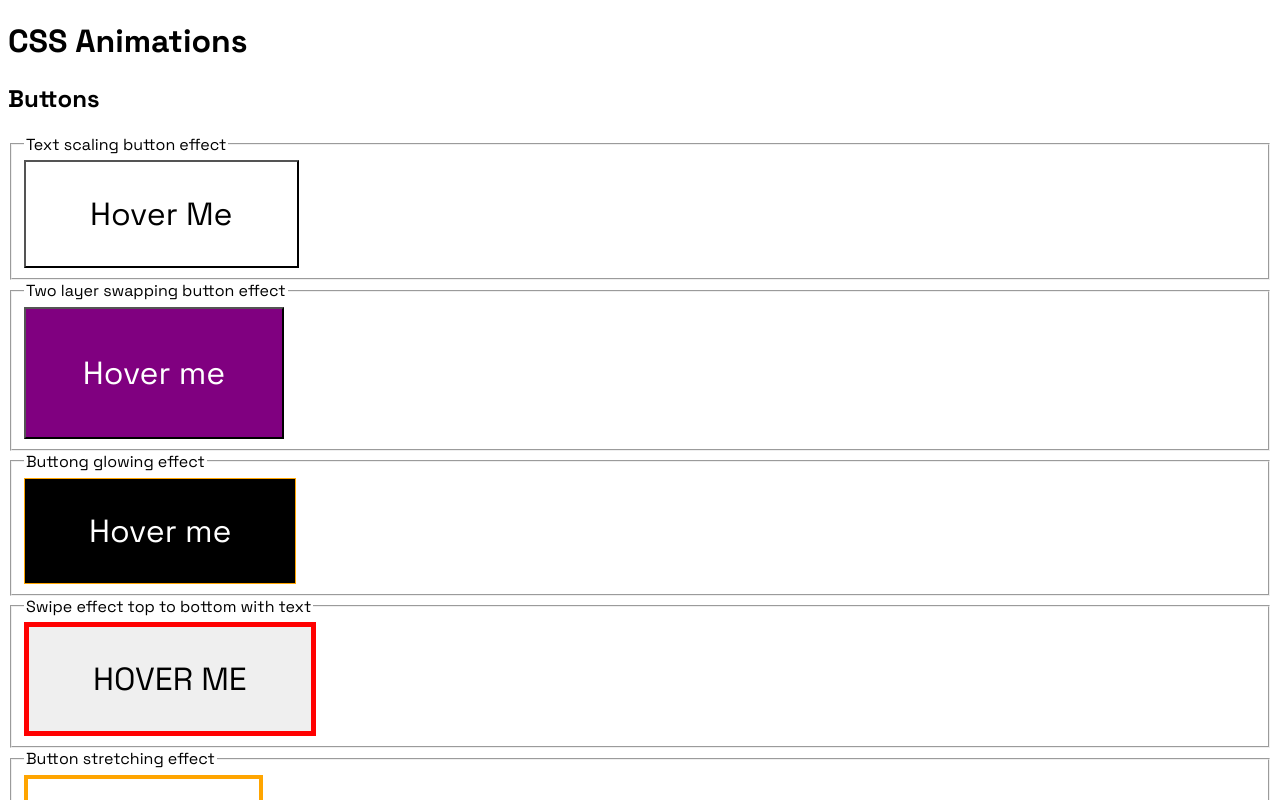
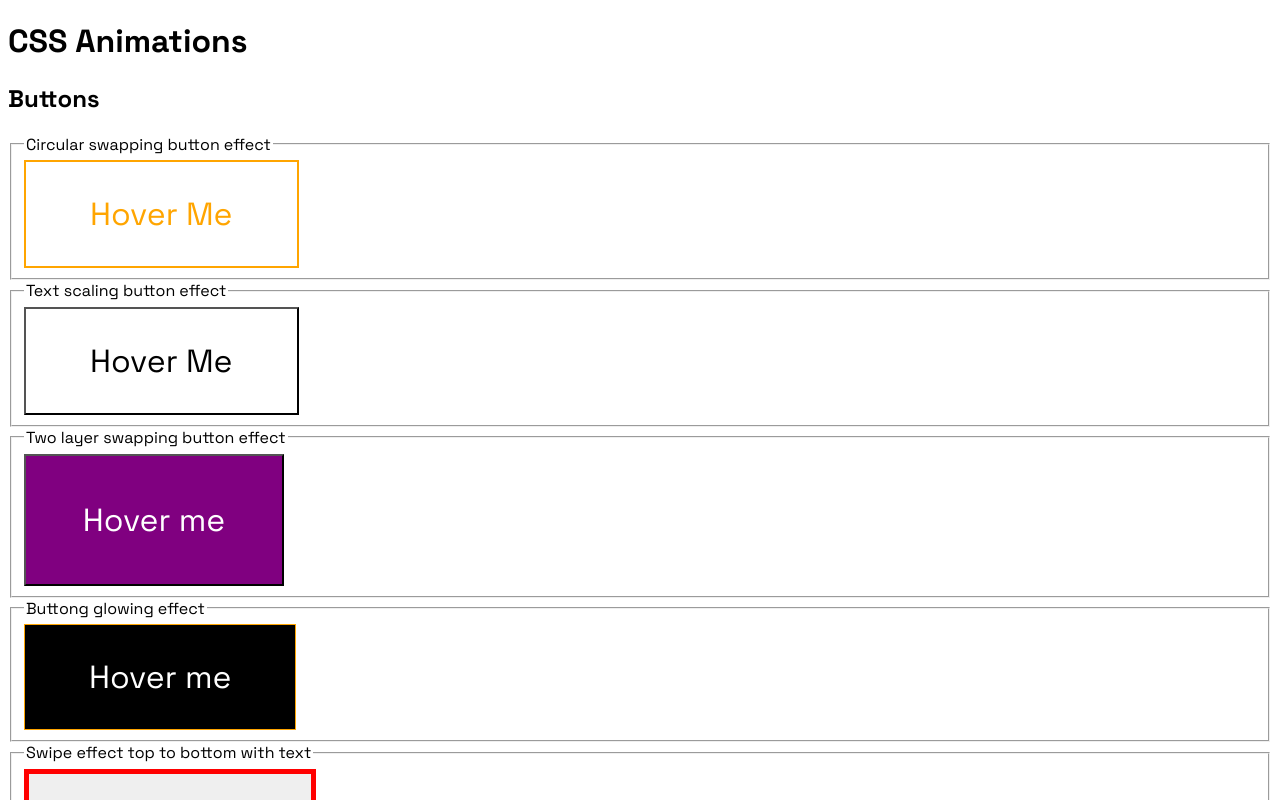
Before and after one commit to siddtheone/css-animations, a React (Create React App) app: page / in a window 1280 px wide. Shown: the top 800 px of the page. Built offline with nearby package versions, Linux system fonts and the light colour scheme.

Commit message:
Update 2 files

```diff
--- /dev/null
+++ b/src/23.js
@@ -0,0 +1,37 @@
+import styled from "styled-components";
+
+export const TwentyThree = styled.button`
+  font-size: 32px;
+  color: orange;
+  padding: 1em 2em;
+  background: none;
+  cursor: pointer;
+  position: relative;
+  border: 2px solid orange;
+  overflow: hidden;
+
+  &:before {
+    content: "";
+    background: orange;
+    position: absolute;
+    top: 0;
+    left: 0;
+    width: 100%;
+    display: flex;
+    justify-content: center;
+    align-items: center;
+    z-index: -1;
+    transform-origin: top center;
+    transition: all 0.4s;
+    border-radius: 0 0 50% 50%;
+    height: 0%;
+  }
+
+  &:hover {
+    color: white;
+    &:before {
+      border-radius: 0%;
+      height: 100%;
+    }
+  }
+`;
--- a/src/App.js
+++ b/src/App.js
@@ -11,6 +11,7 @@ import { Nineteen } from "./19";
 import { Twenty } from "./20";
 import { TwentyOne } from "./21";
 import { TwentyTwo } from "./22";
+import { TwentyThree } from "./23";
 import { TwoTen } from "./2.10";
 import { TwoEleven } from "./2.11";
 import { TwoSeven } from "./2.07";
@@ -26,6 +27,10 @@ export default function App() {
 
       <section>
         <h2>Buttons</h2>
+        <fieldset>
+          <legend>Circular swapping button effect</legend>
+          <TwentyThree>Hover Me</TwentyThree>
+        </fieldset>
         <fieldset>
           <legend>Text scaling button effect</legend>
           <TwentyTwo>Hover Me</TwentyTwo>
```
